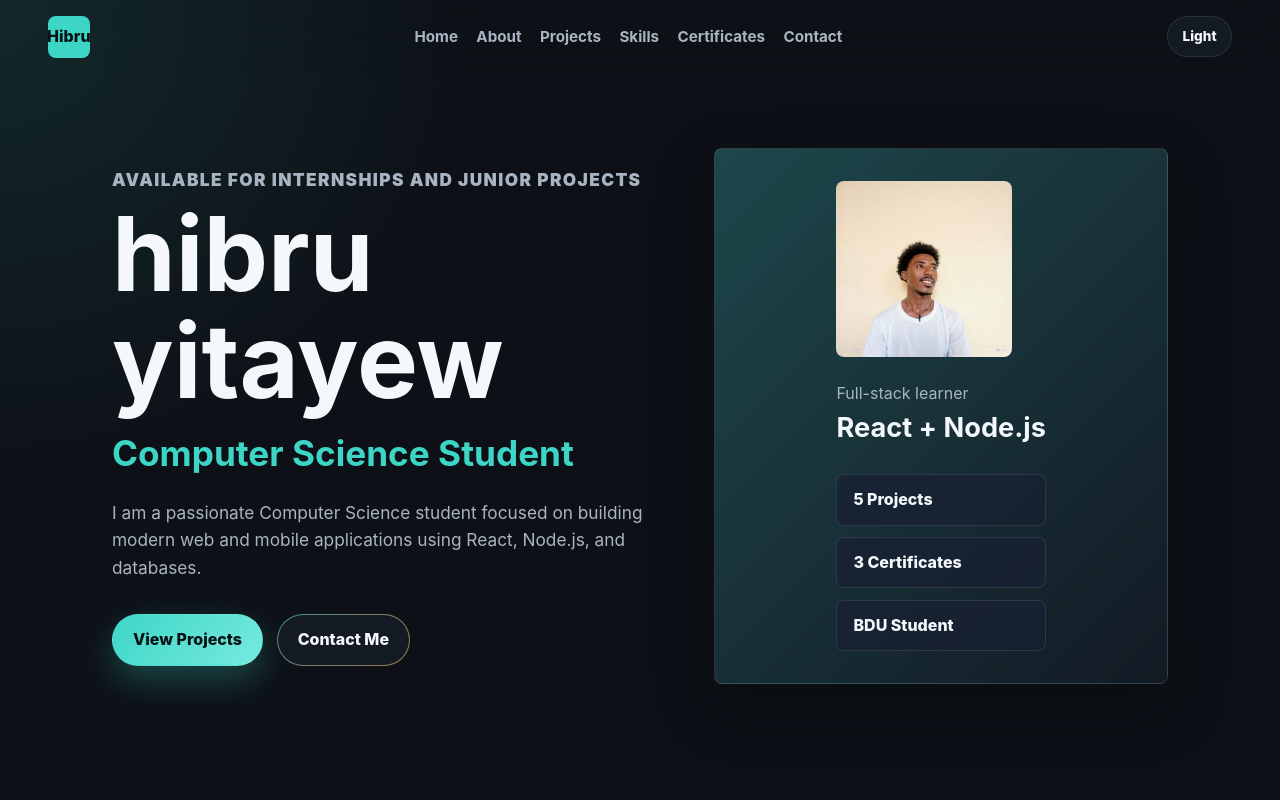
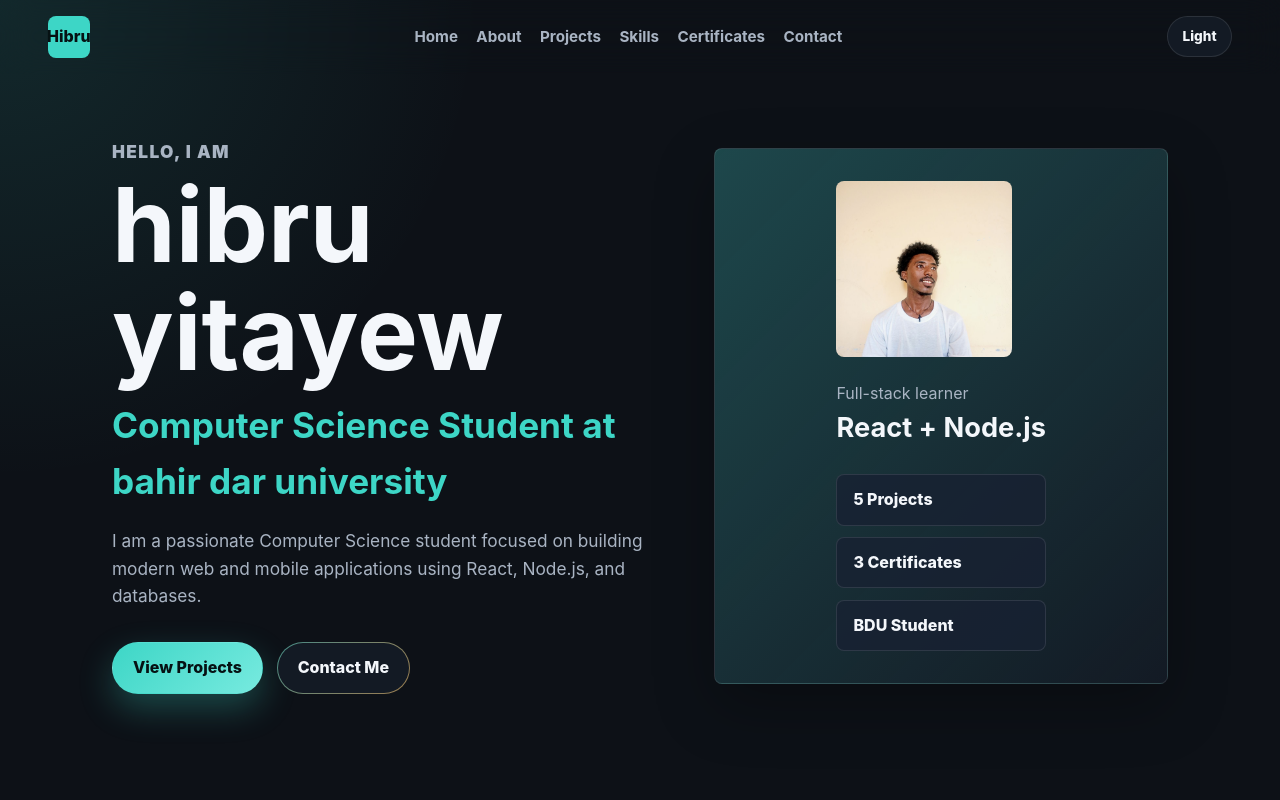
Before and after one commit to hibr12/my-portfolio, a React (Vite) app: page / in a window 1280 px wide. Shown: the top 800 px of the page. Built offline with nearby package versions, Linux system fonts and the light colour scheme.

Commit message:
title update

```diff
--- a/src/pages/Hero.jsx
+++ b/src/pages/Hero.jsx
@@ -2,9 +2,9 @@ function Hero() {
   return (
     <section className="hero section" id="home">
       <div className="hero__content reveal">
-        <p className="eyebrow">Available for internships and junior projects</p>
+        <p className="eyebrow">Hello, i am </p>
         <h1>hibru yitayew</h1>
-        <h2>Computer Science Student</h2>
+        <h2>Computer Science Student at bahir dar university</h2>
         <p>
           I am a passionate Computer Science student focused on building modern web and mobile
           applications using React, Node.js, and databases.
```
